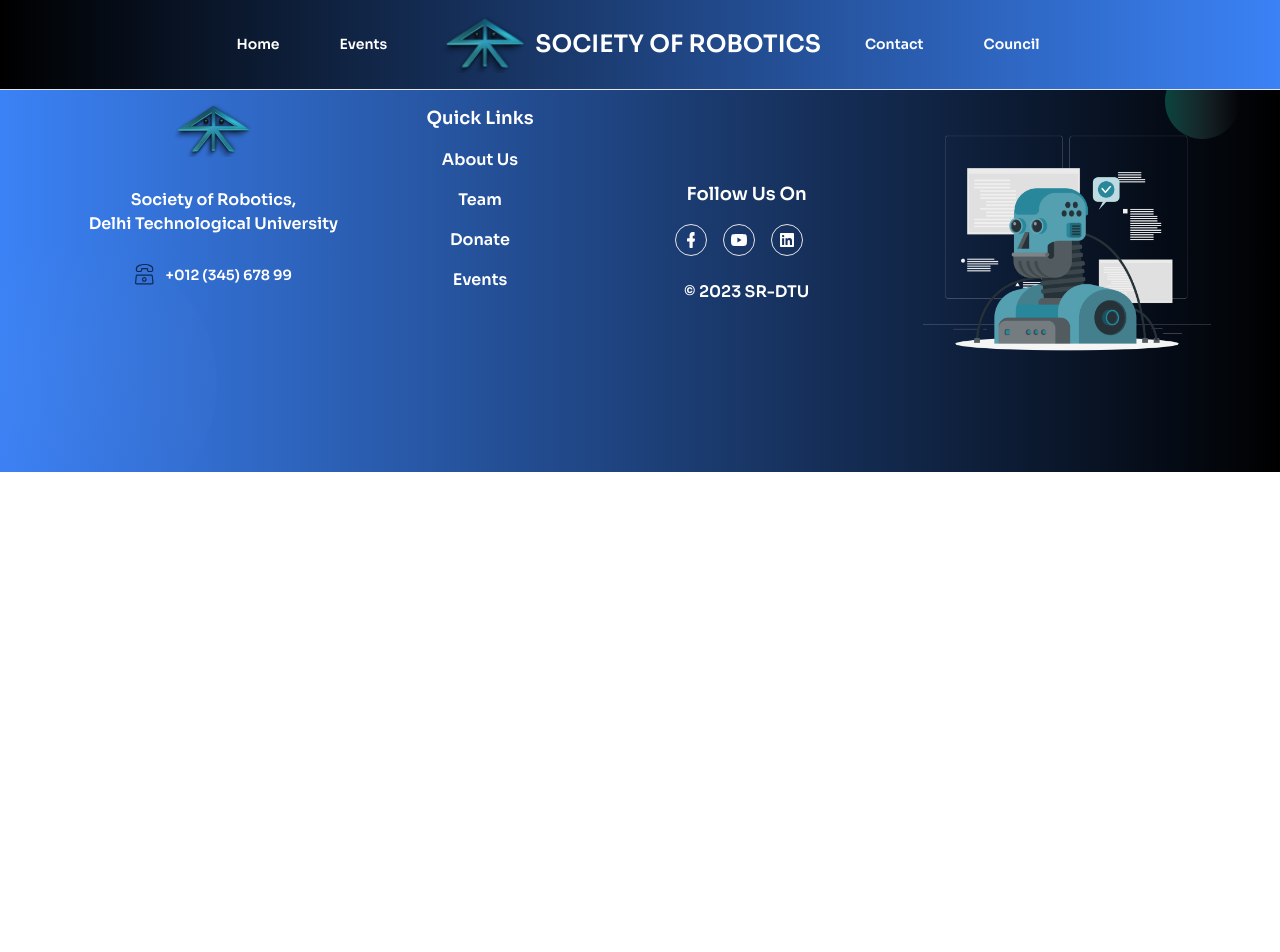
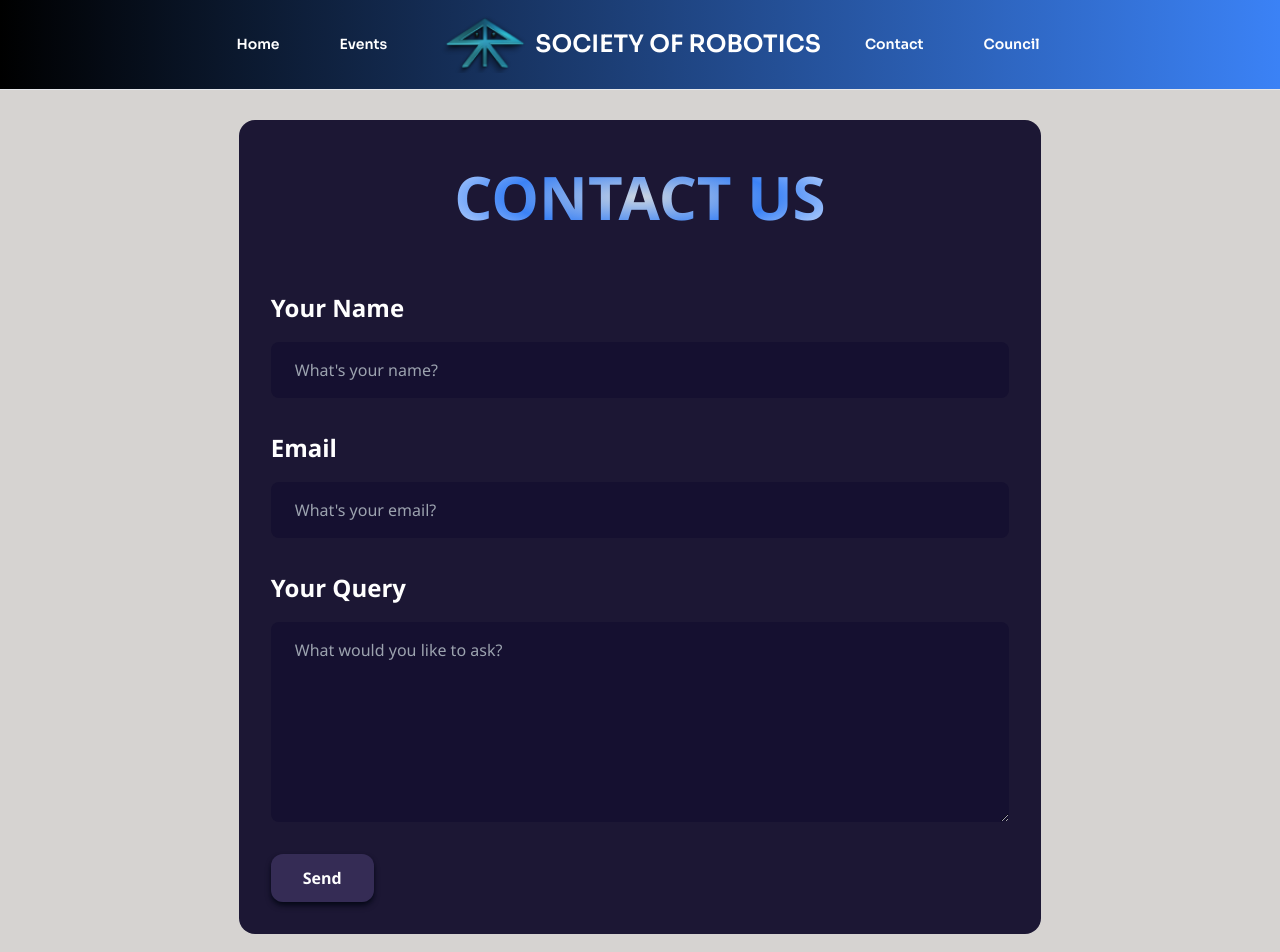
Before and after one commit to ashish1401/srdtu-revamp, a Next.js app: page /contact in a window 1280 px wide. Shown: the top 952 px of the page. Before the commit the page ends 800 px from the top, so only its background shows below. Built offline with nearby package versions, Linux system fonts and the light colour scheme; a web font is replaced by a local one.

Commit message:
Contact Updated
Contact form is made, emailjs still remaining.

```diff
--- /dev/null
+++ b/components/ContactUs.jsx
@@ -0,0 +1,99 @@
+import {useState, useRef} from 'react'
+import { motion } from 'framer-motion'
+import emailjs from '@emailjs/browser'
+
+const ContactUs = () => {
+  const formRef = useRef();
+  const [form, setform] = useState({
+    name: '',
+    email: '',
+    message: '',
+  });
+  const [loading, setloading] = useState(false);
+
+  const handleChange = (e) => {
+    const {name, value} = e.target;
+    setform({...form, [name]: [value]})
+  }
+  const handleSubmit = (e) => {
+    e.preventDefault();
+    setloading(true);
+
+    // public_key =
+    // template_id =
+    // service_id =
+
+    emailjs.send(
+      'service_kq70697',
+      'template_rpnzssk',
+      {
+        from_name: form.name,
+        to_name: 'SR-DTU',
+        from_email: form.email,
+        to_email: 'srdtu@mail.com',
+        message: form.message
+      },
+      't6OF0VOA9-wrjVQdx'
+    )
+    .then(()=>{
+      setloading(false);
+      alert('Thank you. We will get back to you as soon as possible.');
+      setform({
+        name: '',
+        email: '',
+        message: '',
+      })
+    }, (error)=>{
+      setloading(false)
+      console.log(Error);
+      alert('Something went wrong.')
+    })
+  }
+
+  return (
+    <div className='bg-stone-300 p-10 mt-20 flex xl:flex-row flex-col-reverse gap-10 justify-center'>
+      <motion.div
+        className='flex-[0.65] bg-[#1c1734] p-8 rounded-2xl'
+      >
+        <div className='relative flex justify-center'>
+          <h3 className={` font-black md:text-[60px] sm:text-[50px] xs:text-[40px] text-[30px] bg-[radial-gradient(ellipse_at_center,_var(--tw-gradient-stops))] from-slate-300 via-blue-500 to-white inline-block text-transparent bg-clip-text`}>CONTACT US</h3>
+        </div>
+        <form
+          ref={formRef}
+          onSubmit={handleSubmit}
+          className='mt-12 flex flex-col gap-8'
+        >
+          <label className='flex flex-col'>
+            <span className='text-white text-[24px] font-bold mb-4'>Your Name</span>
+            <input type="text" name="name" value={form.name} onChange={handleChange}
+              placeholder="What's your name?"
+              className='bg-[#151030] py-4 px-6 placeholder: text-white rounded-lg outline-none border-none font-medium'
+            />
+          </label>
+          <label className='flex flex-col'>
+            <span className='text-white text-[24px] font-bold mb-4'>Email</span>
+            <input type="email" name="email" value={form.email} onChange={handleChange}
+              placeholder="What's your email?"
+              className='bg-[#151030] py-4 px-6 placeholder: text-white rounded-lg outline-none border-none font-medium'
+            />
+          </label>
+          <label className='flex flex-col'>
+            <span className='text-white text-[24px] font-bold mb-4'>Your Query</span>
+            <textarea rows="7" name="message" value={form.message} onChange={handleChange}
+              placeholder="What would you like to ask?"
+              className='bg-[#151030] py-4 px-6 placeholder: text-white rounded-lg outline-none border-none font-medium'
+            />
+          </label>
+          <button
+            type="submit"
+            className=' bg-[#413766ae] py-3 px-8 text-white outline-none w-fit font-bold shadow-md shadow-[#050816] rounded-xl'
+          >
+            {loading ? 'Sending...' : 'Send'}
+          </button>
+        </form>
+      </motion.div>
+    </div>
+  )
+}
+
+export default ContactUs;
--- a/package.json
+++ b/package.json
@@ -6,8 +6,10 @@
     "start": "next start"
   },
   "dependencies": {
+    "@emailjs/browser": "^3.11.0",
     "@react-three/drei": "^9.80.3",
     "@react-three/fiber": "^8.13.6",
+    "emailjs": "^4.0.2",
     "framer-motion": "^10.15.2",
     "next": "latest",
     "next-share": "^0.25.0",
--- a/pages/contact.js
+++ b/pages/contact.js
@@ -1,12 +1,12 @@
 import Head from 'next/head';
-import styles from '../styles/Contact.module.css';
+import ContactUs from '../components/ContactUs';
 const Contact = () => {
     return (
         <>
             <Head>
                 <title>Contact Us - SR DTU</title>
             </Head>
-            <div>Contact Us</div>
+            <ContactUs/>
         </>
     )
 }
```
Also changed, not shown: 1 other file (tests, documents, lock files or other folders).
